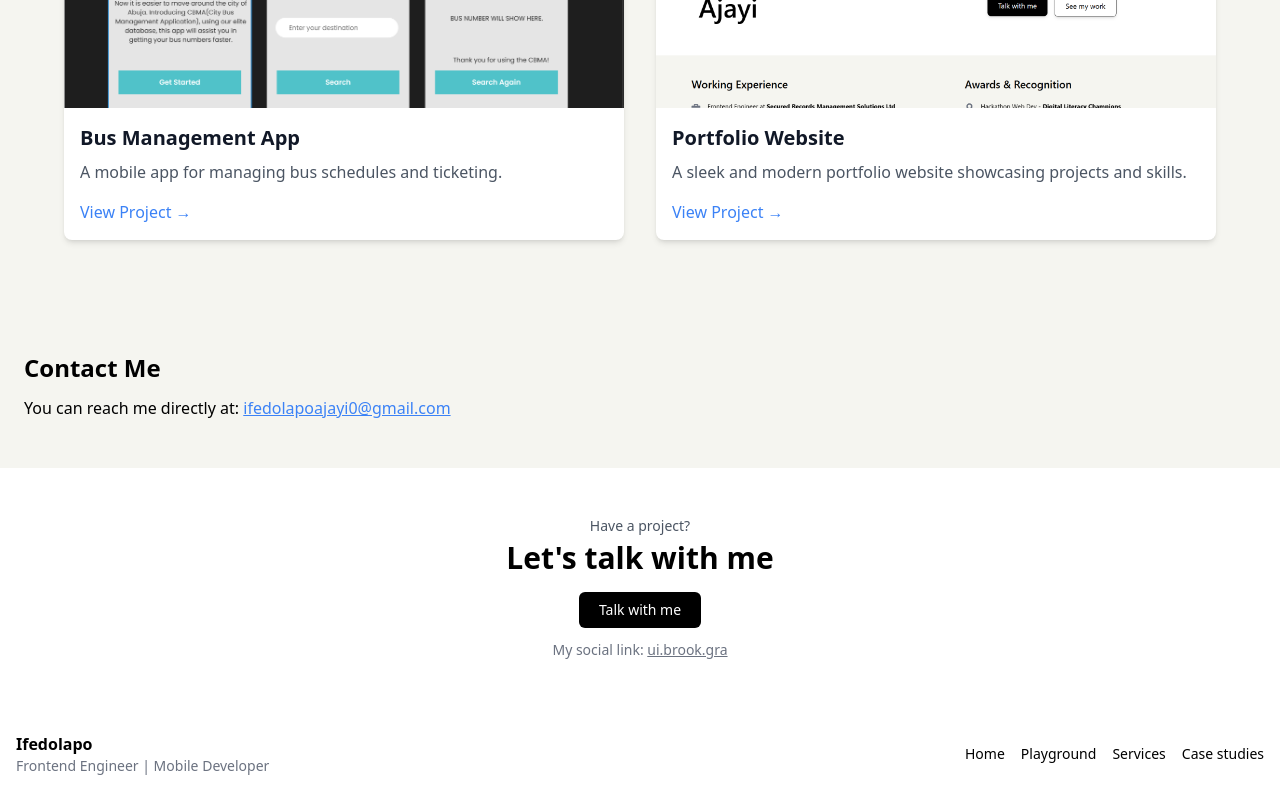
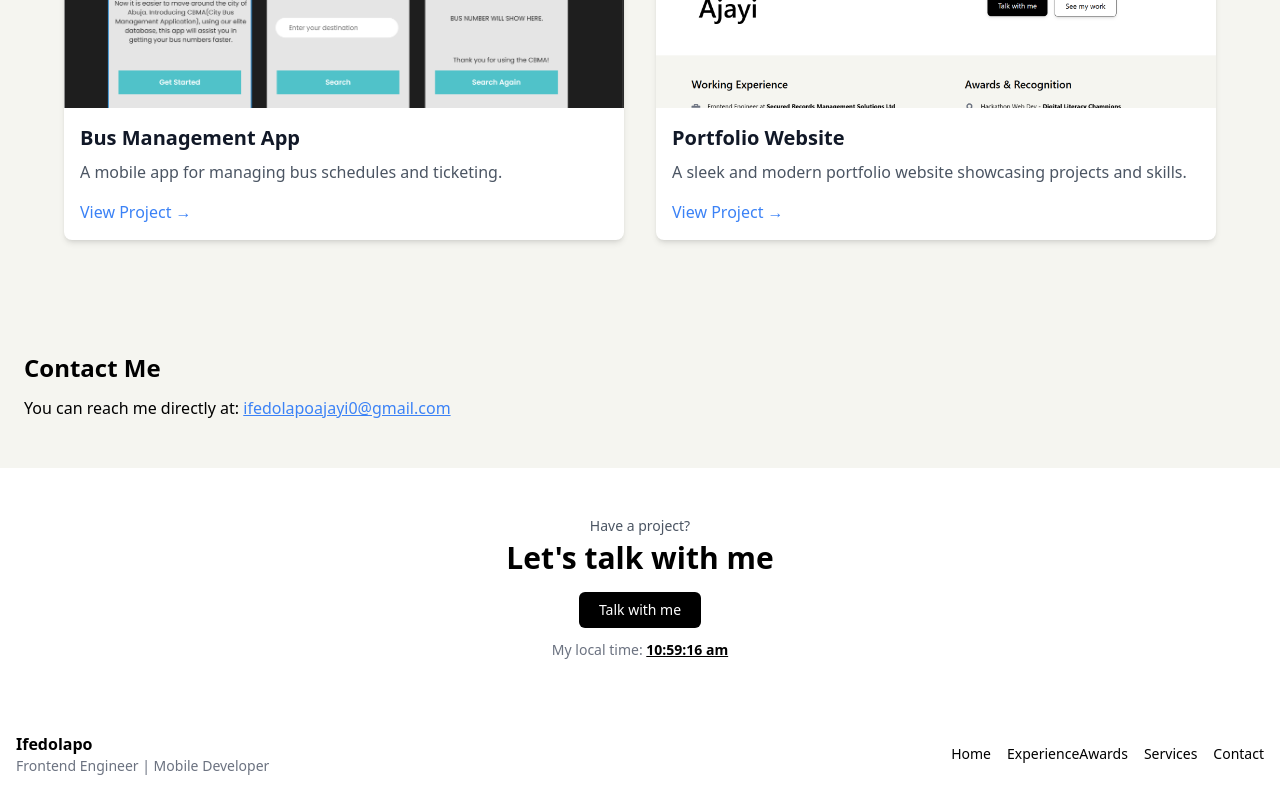
Before and after one commit to ifedolapo01/ifedolapo_ajayi, a Next.js app: page / in a window 1280 px wide. Shown: the part 1494-2294 px from the top of the page. Built offline with nearby package versions, Linux system fonts and the light colour scheme.

Commit message:
footer update

```diff
--- a/src/components/Footer.js
+++ b/src/components/Footer.js
@@ -1,8 +1,29 @@
 "use client";
 
 import Link from "next/link";
+import { useEffect, useState } from "react";
 
 export default function FooterSection() {
+  const [abujaTime, setAbujaTime] = useState("");
+
+  useEffect(() => {
+    const updateTime = () => {
+      const formatter = new Intl.DateTimeFormat("en-NG", {
+        timeZone: "Africa/Lagos",
+        hour: "numeric",
+        minute: "numeric",
+        second: "numeric",
+        hour12: true,
+      });
+      setAbujaTime(formatter.format(new Date()));
+    };
+
+    updateTime(); // Set initially
+    const interval = setInterval(updateTime, 1000); // Update every second
+
+    return () => clearInterval(interval); // Clean up
+  }, []);
+
   return (
     <div>
       {/* Talk Section */}
@@ -16,7 +37,7 @@ export default function FooterSection() {
           Talk with me
         </a>
         <p className="text-sm text-gray-500 mt-3">
-          My social link: <span className="underline">ui.brook.gra</span>
+          My local time: <span className="underline font-bold text-black">{abujaTime || "Loading..."}</span>
         </p>
       </section>
 
@@ -32,9 +53,9 @@ export default function FooterSection() {
           {/* Right: Links */}
           <div className="flex gap-4 text-sm">
             <Link href="/" className="hover:underline">Home</Link>
-            <Link href="/playground" className="hover:underline">Playground</Link>
+            <Link href="/playground" className="hover:underline">ExperienceAwards</Link>
             <Link href="/services" className="hover:underline">Services</Link>
-            <Link href="/case-studies" className="hover:underline">Case studies</Link>
+            <Link href="/case-studies" className="hover:underline">Contact</Link>
           </div>
         </div>
       </footer>
```
